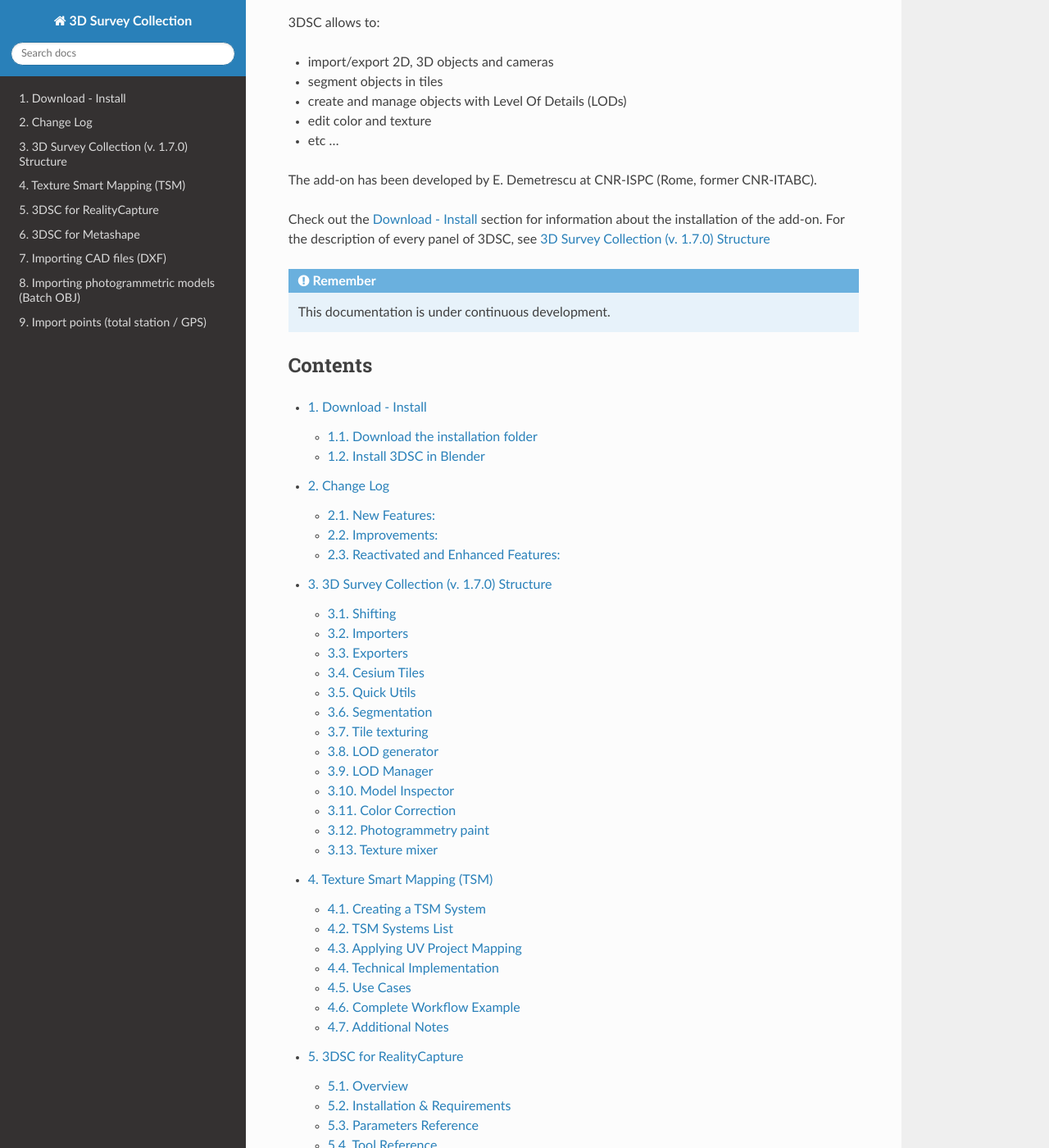
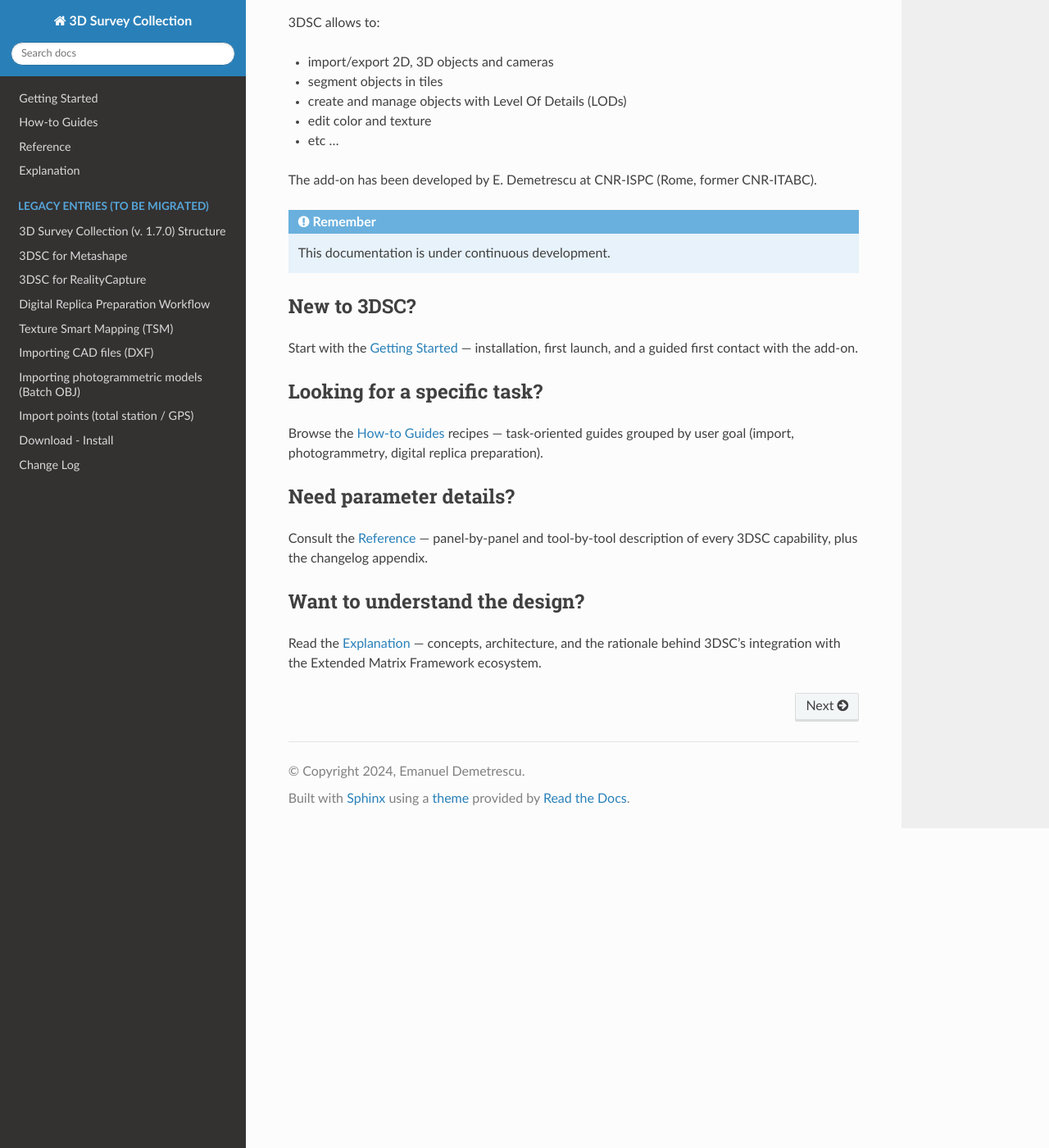
Before and after one commit to zalmoxes-laran/3D-survey-collection-doc, a Sphinx documentation site: the page built from docs/index.rst, in a window 1280 px wide and 1400 px high, scrolled down 493 px. Shown: the whole window at 82% size. Built offline with Sphinx 7.4.7 and the Read the Docs theme 3.1.0, drawn with Linux system fonts in a browser that asks for light colours; some of the changed text lies outside the part shown.

Commit message:
docs: scaffold Diátaxis 4-section directory structure
Establishes the four canonical Diátaxis sections:
- tutorial/   (Getting Started — linear first contact)
- how-to/     (task-oriented recipes by user goal)
- reference/  (panel-by-panel, tool-by-tool)
- explanation/ (concepts, architecture, ecosystem integration)

Each section has its own index.rst landing with a section ref label
(:ref:`tutorial`, :ref:`how-to`, :ref:`reference`, :ref:`explanation`)
plus per-subsection index files (how-to/import, how-to/photogrammetry,
how-to/digital-replica, reference/panels, reference/tools).

The main docs/index.rst now uses a 4-card landing keyed off those refs
and exposes the new section indexes via a hidden top-level toctree.

Old top-level entries (3DSCstructure, 3DSC4Metashape, 3DSC4RealityCapture,
digital_replica_preparation, TSM_documentation, import_points,
batch_obj_import, cad_import, usage, changeLog) remain at their current
paths under a hidden "Legacy entries" toctree and will be migrated in
subsequent commits.

Build verified: zero new warnings vs. baseline.

Diátaxis migration plan: see .cowork-work/3DSC_DIATAXIS_MIGRATION_MAP.md

```diff
--- a/docs/index.rst
+++ b/docs/index.rst
@@ -19,26 +19,54 @@
 
 The add-on has been developed by E. Demetrescu at CNR-ISPC (Rome, former CNR-ITABC).
 
-
-Check out the :doc:`usage` section for information about the installation of the add-on.
-For the description of every panel of 3DSC, see :doc:`3DSCstructure`
-
 .. admonition:: Remember
 
    This documentation is under continuous development.
 
-Contents
---------
+.. toctree::
+   :hidden:
+   :maxdepth: 1
+
+   tutorial/index
+   how-to/index
+   reference/index
+   explanation/index
+
+New to 3DSC?
+------------
+
+Start with the :ref:`tutorial` — installation, first launch, and a guided
+first contact with the add-on.
+
+Looking for a specific task?
+----------------------------
+
+Browse the :ref:`how-to` recipes — task-oriented guides grouped by user
+goal (import, photogrammetry, digital replica preparation).
+
+Need parameter details?
+-----------------------
+
+Consult the :ref:`reference` — panel-by-panel and tool-by-tool description
+of every 3DSC capability, plus the changelog appendix.
+
+Want to understand the design?
+------------------------------
+
+Read the :ref:`explanation` — concepts, architecture, and the rationale
+behind 3DSC's integration with the Extended Matrix Framework ecosystem.
 
 .. toctree::
-   :numbered: 5
+   :hidden:
+   :caption: Legacy entries (to be migrated)
 
-   usage
-   changeLog
    3DSCstructure
+   3DSC4Metashape
+   3DSC4RealityCapture
+   digital_replica_preparation
    TSM_documentation
-   3DSC4RealityCapture
-   3DSC4Metashape
    cad_import
    batch_obj_import
    import_points
+   usage
+   changeLog
```
Also changed, not shown: docs/explanation/index.rst (added, +14 -0 lines), docs/how-to/digital-replica/index.rst (added, +12 -0 lines), docs/how-to/import/index.rst (added, +12 -0 lines), docs/how-to/index.rst (added, +29 -0 lines), docs/how-to/photogrammetry/index.rst (added, +12 -0 lines), docs/reference/index.rst (added, +25 -0 lines), docs/reference/panels/index.rst (added, +11 -0 lines), docs/reference/tools/index.rst (added, +12 -0 lines), docs/tutorial/index.rst (added, +14 -0 lines).
